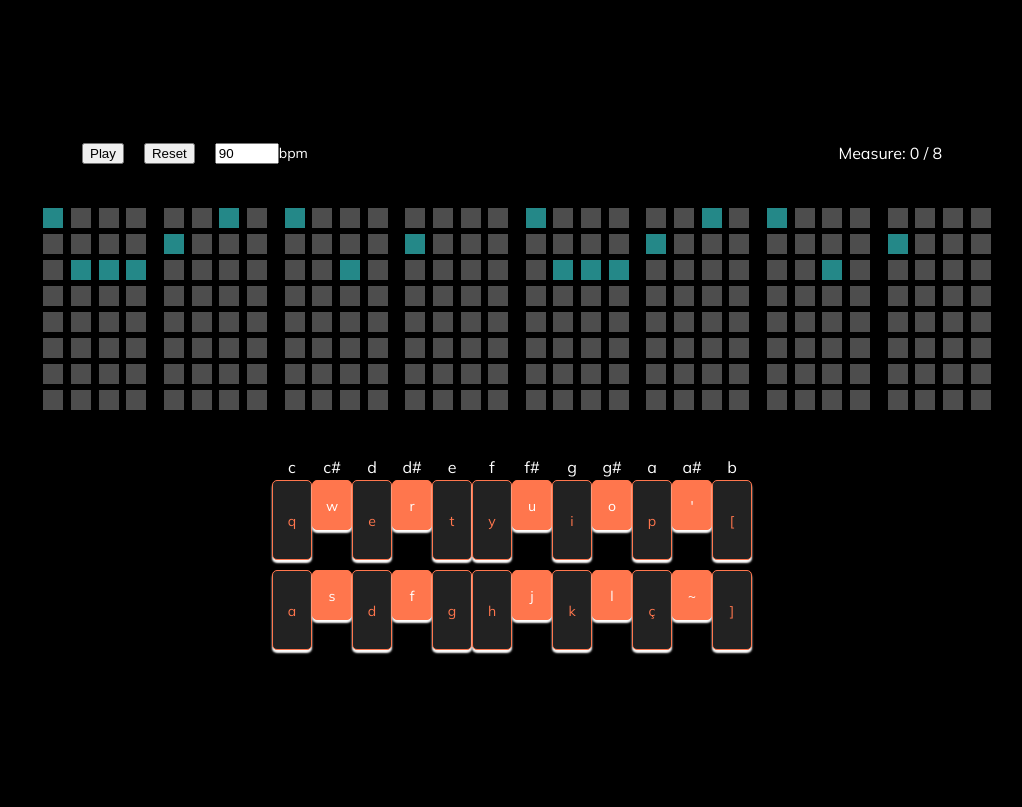
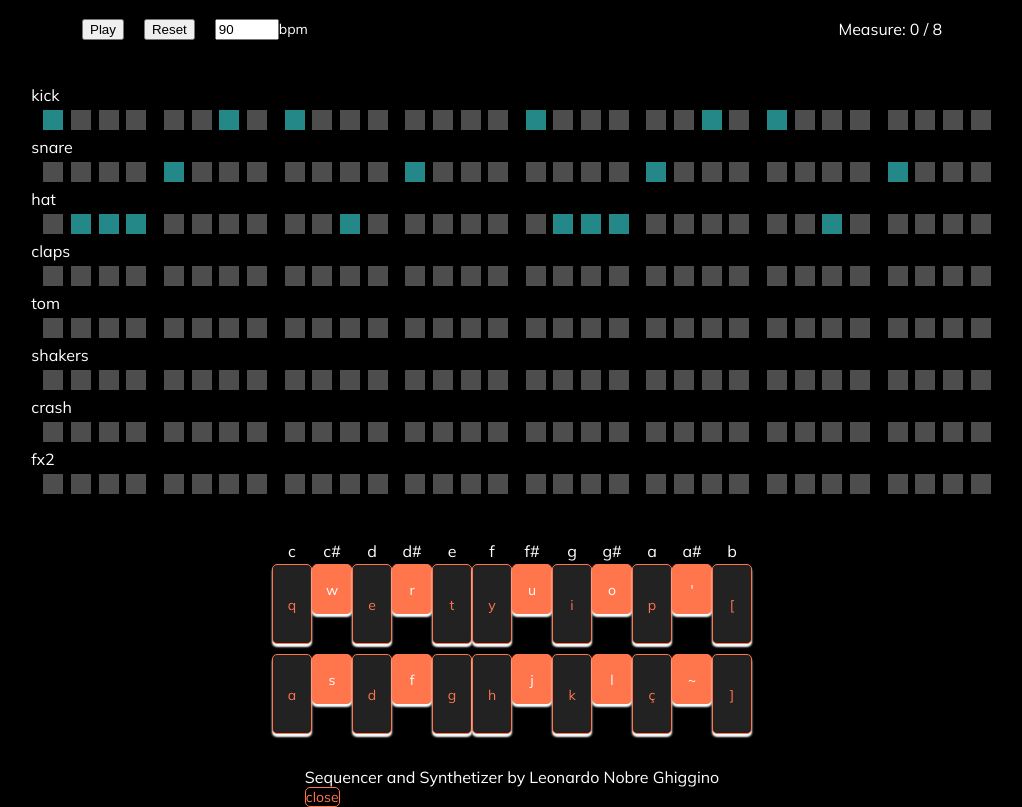
Before and after one commit to lghiggino/Synt, a plain HTML site: page public/index.html in a window 1280 px wide. Shown: the whole page, without its empty margins (128-1150 px from the left). Drawn offline with nearby package versions, Linux system fonts and the light colour scheme; no server answers.

Commit message:
subtitles

```diff
--- a/public/css/style.css
+++ b/public/css/style.css
@@ -84,8 +84,6 @@ a.key{
   height: 80px;
   line-height: 80px;
   box-shadow: 0px 3px 2px var(--white);
-}
-a.key.major{
 
 }
 
@@ -157,6 +155,7 @@ body, html {
 #app-wrapper section {
   min-width: 872px;
 }
+
 #app-wrapper input[type="checkbox"] {
   -webkit-appearance: initial;
   appearance: initial;
--- a/public/index.html
+++ b/public/index.html
@@ -19,6 +19,8 @@
             </div>
             <div id="app-wrapper">
               <section>
+                <span>kick</span>
+                <div>
                   <input type="checkbox" checked />
                   <input type="checkbox" />
                   <input type="checkbox" />
@@ -51,8 +53,12 @@
                   <input type="checkbox" />
                   <input type="checkbox" />
                   <input type="checkbox" />
+                </div>
               </section>
+
               <section>
+                <span>snare</span>
+                <div>
                   <input type="checkbox" />
                   <input type="checkbox" />
                   <input type="checkbox" />
@@ -85,8 +91,12 @@
                   <input type="checkbox" />
                   <input type="checkbox" />
                   <input type="checkbox" />
+                </div>
               </section>
+
               <section>
+                <span>hat</span>
+                <div>
                 <input type="checkbox" />
                 <input type="checkbox" checked />
                 <input type="checkbox" checked />
@@ -119,8 +129,12 @@
                 <input type="checkbox" />
                 <input type="checkbox" />
                 <input type="checkbox" />
+                </div>
               </section>
+
               <section>
+                <span>claps</span>
+                <div>
                 <input type="checkbox" />
                 <input type="checkbox" />
                 <input type="checkbox" />
@@ -153,8 +167,12 @@
                 <input type="checkbox" />
                 <input type="checkbox" />
                 <input type="checkbox" />
+              </div>
               </section>
+
               <section>
+                <span>tom</span>
+                <div>
                 <input type="checkbox" />
                 <input type="checkbox" />
                 <input type="checkbox" />
@@ -187,8 +205,12 @@
                 <input type="checkbox" />
                 <input type="checkbox" />
                 <input type="checkbox" />
+                </div>
               </section>
+
               <section>
+                <span>shakers</span>
+                <div>
                 <input type="checkbox" />
                 <input type="checkbox" />
                 <input type="checkbox" />
@@ -221,8 +243,12 @@
                 <input type="checkbox" />
                 <input type="checkbox" />
                 <input type="checkbox" />
+                </div>
               </section>
+
               <section>
+                <span>crash</span>
+                <div>
                 <input type="checkbox" />
                 <input type="checkbox" />
                 <input type="checkbox" />
@@ -255,8 +281,12 @@
                 <input type="checkbox" />
                 <input type="checkbox" />
                 <input type="checkbox" />
+                </div>
               </section>
+
               <section>
+                <span>fx2</span>
+                <div>
                 <input type="checkbox" />
                 <input type="checkbox" />
                 <input type="checkbox" />
@@ -289,7 +319,9 @@
                 <input type="checkbox" />
                 <input type="checkbox" />
                 <input type="checkbox" />
+                </div>
               </section>
+
             </div>
 
             <!-- keyboard -->
@@ -336,6 +368,12 @@
 
     </main>
 
+    <section id="modal">
+      <h2>Sequencer and Synthetizer by Leonardo Nobre Ghiggino</h2>
+      <p></p>
+      <a href="#">close</a>
+    </section>
+
     <script src="./node_modules/tone/build/Tone.js"></script>
     <script src="./javascript/sequencer.js"></script>
     <script src="./javascript/keyboard.js"></script>
--- a/public/javascript/keyboard.js
+++ b/public/javascript/keyboard.js
@@ -37,7 +37,9 @@ const keyboardMap = {
 
 window.addEventListener("keydown", (e) => {
     synth.triggerAttackRelease(keyboardMap[e.code], "8n")
+    //on key press classlist toggle active
 })
+
 
 
 // const now = Tone.now()
--- a/public/javascript/sequencer.js
+++ b/public/javascript/sequencer.js
@@ -1,7 +1,7 @@
 const playBtn = document.getElementById('play');
 const resetBtn = document.getElementById('reset');
 const stepCount = document.getElementById('step-count');
-const instruments = document.body.querySelectorAll('#app-wrapper > section');
+const instruments = document.body.querySelectorAll('#app-wrapper > section > div');
 const tempo = document.getElementById('tempo');
 
 const drumKit = new Tone.Sampler({
```
Lines whose indentation alone changed are shown as unchanged.
